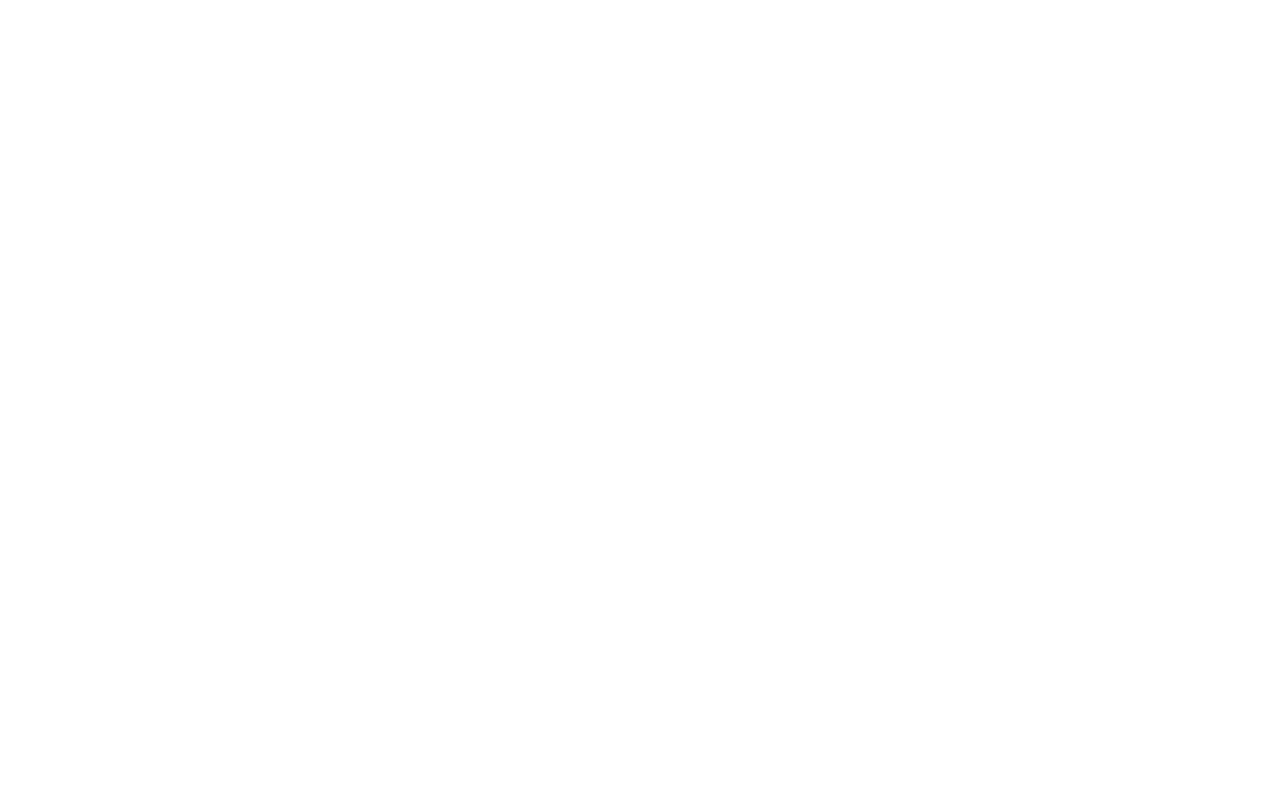
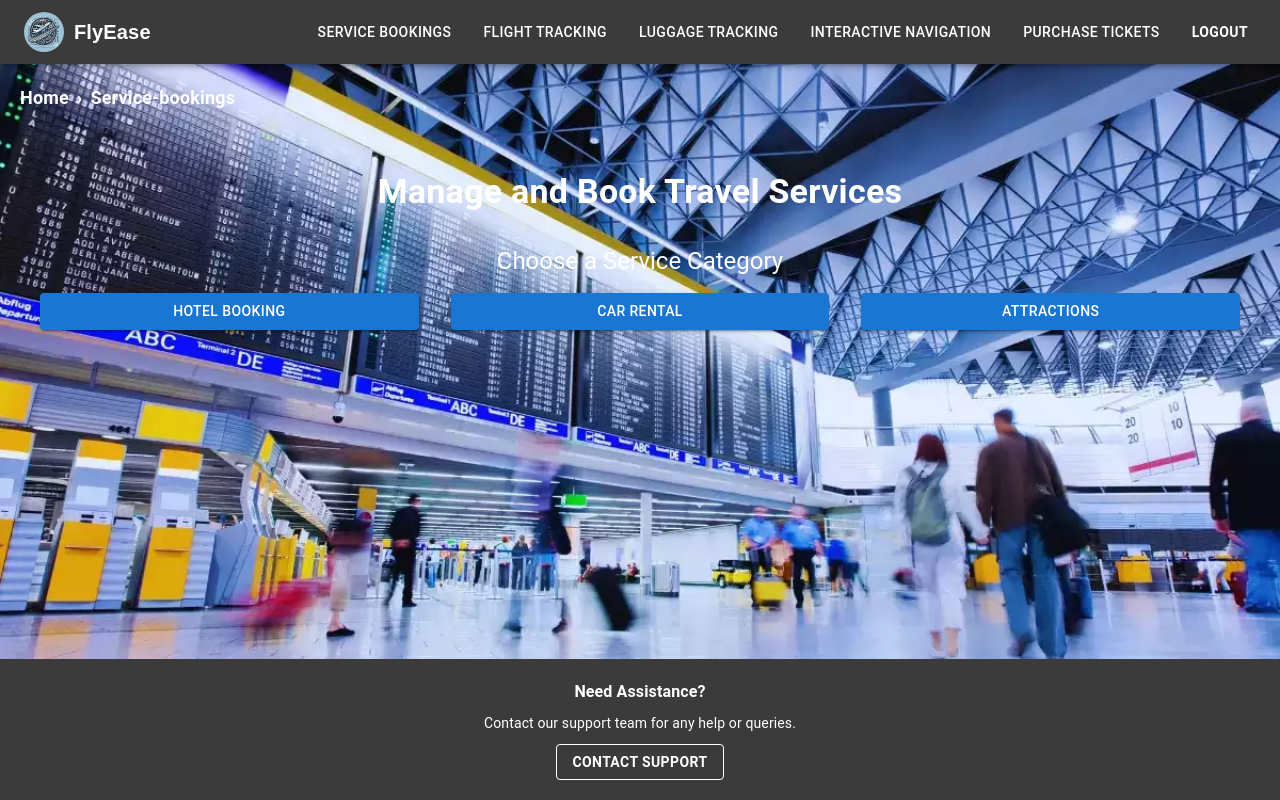
Before and after one commit to amirkhalifa285/FlyEase-Frontend, a React (Create React App) app: page /service-bookings in a window 1280 px wide. Before the commit this address had no page. Built offline with nearby package versions, Linux system fonts and the light colour scheme.

Commit message:
booking service page added succefully

```diff
--- a/src/App.js
+++ b/src/App.js
@@ -8,6 +8,7 @@ import Signup from './pages/SignupPage';
 import UserInterface from "./pages/UserInterface";
 import FlightTickets from "./pages/FlightTickets";
 import FlightTracking from "./pages/FlightTracking";
+import ServiceBookings from "./pages/SerivceBookings";
 import "./App.css";
 
 function App() {
@@ -24,6 +25,7 @@ function App() {
                     <Route path="/UserInterface" element={<UserInterface />} />
                     <Route path="/purchase-tickets" element={<FlightTickets />} />
                     <Route path="/flight-tracking" element={<FlightTracking/>} />
+                    <Route path="/service-bookings" element={<ServiceBookings/>}/>
 
 
                     {/* Other Pages */}
--- /dev/null
+++ b/src/components/shared/Breadcrumb.js
@@ -0,0 +1,71 @@
+import React from "react";
+import { Breadcrumbs, Link, Typography } from "@mui/material";
+import { useLocation, useNavigate } from "react-router-dom";
+
+const Breadcrumb = () => {
+  const location = useLocation();
+  const navigate = useNavigate();
+
+  // Generate breadcrumb items based on the current path
+  const pathnames = location.pathname.split("/").filter((x) => x);
+
+  return (
+    <Breadcrumbs
+      aria-label="breadcrumb"
+      separator="›" // Custom separator
+      sx={{
+        padding: "20px",
+        "& .MuiBreadcrumbs-separator": {
+          color: "white", // Match text color
+          fontSize: "18px", // Match text size
+          fontWeight: "bold",
+        },
+        "& .MuiLink-root": {
+          color: "white", // Links color
+          fontSize: "18px", // Increase font size
+          fontWeight: "bold",
+          textDecoration: "none",
+          "&:hover": {
+            textDecoration: "underline",
+          },
+        },
+        "& .MuiTypography-root": {
+          color: "white", // Current breadcrumb color
+          fontSize: "18px", // Increase font size
+          fontWeight: "bold",
+        },
+      }}
+    >
+      <Link
+        underline="hover"
+        color="inherit"
+        onClick={() => navigate("/UserInterface")} // Navigate to UserInterface page
+        sx={{ cursor: "pointer" }}
+      >
+        Home
+      </Link>
+      {pathnames.map((value, index) => {
+        const to = `/${pathnames.slice(0, index + 1).join("/")}`;
+        const isLast = index === pathnames.length - 1;
+
+        return isLast ? (
+          <Typography key={to} color="inherit">
+            {value.charAt(0).toUpperCase() + value.slice(1)}
+          </Typography>
+        ) : (
+          <Link
+            underline="hover"
+            color="inherit"
+            onClick={() => navigate(to)}
+            sx={{ cursor: "pointer" }}
+            key={to}
+          >
+            {value.charAt(0).toUpperCase() + value.slice(1)}
+          </Link>
+        );
+      })}
+    </Breadcrumbs>
+  );
+};
+
+export default Breadcrumb;
--- a/src/pages/FlightTickets.js
+++ b/src/pages/FlightTickets.js
@@ -2,6 +2,7 @@ import React, { useState } from "react";
 import { Box, Typography, TextField, Button, Grid } from "@mui/material";
 import MenuAppBar from "../components/shared/Navbar"; // Navbar Component
 import Footer from "../components/shared/Footer"; // Footer Component
+import Breadcrumb from "../components/shared/Breadcrumb"; // Breadcrumb Component
 
 const flightsData = [
   {
@@ -106,7 +107,7 @@ const FlightTickets = () => {
     >
       {/* Navbar */}
       <MenuAppBar />
-
+      <Breadcrumb />
       {/* Main Content */}
       <Box sx={{ flex: "1", padding: "40px", color: "white" }}>
         <Typography variant="h4" fontWeight="bold" mb={4} textAlign="center">
--- a/src/pages/FlightTracking.js
+++ b/src/pages/FlightTracking.js
@@ -2,6 +2,8 @@ import React, { useState } from "react";
 import { Box, Typography, TextField, Button, Grid } from "@mui/material";
 import MenuAppBar from "../components/shared/Navbar"; // Navbar Component
 import Footer from "../components/shared/Footer"; // Footer Component
+import Breadcrumb from "../components/shared/Breadcrumb"; // Breadcrumb Component
+
 
 const flightsData = [
   {
@@ -62,7 +64,7 @@ const FlightTracking = () => {
     >
       {/* Navbar */}
       <MenuAppBar />
-
+      <Breadcrumb />
       {/* Main Content */}
       <Box sx={{ flex: "1", padding: "40px", color: "white" }}>
         <Typography variant="h4" fontWeight="bold" mb={4} textAlign="center">
--- a/src/pages/FlightsPage.js
+++ b/src/pages/FlightsPage.js
@@ -1,11 +1,14 @@
 import React from 'react';
+import Breadcrumb from "../components/shared/Breadcrumb"; // Breadcrumb Component
 import FlightsList from '../components/Flights/FlightList';
 import AddFlight from '../components/Flights/AddFlight';
+
 
 const FlightsPage = () => {
   return (
     <div>
       <h1>Flights</h1>
+      <Breadcrumb />
       <AddFlight />
       <FlightsList />
     </div>
--- /dev/null
+++ b/src/pages/SerivceBookings.js
@@ -0,0 +1,201 @@
+import React, { useState } from "react";
+import { Box, Typography, Button, Grid } from "@mui/material";
+import MenuAppBar from "../components/shared/Navbar"; // Navbar Component
+import Footer from "../components/shared/Footer"; // Footer Component
+import Breadcrumb from "../components/shared/Breadcrumb"; // Breadcrumb Component
+
+const servicesData = [
+  {
+    id: 1,
+    name: "Deluxe Hotel",
+    type: "Hotel",
+    description: "5-star luxury hotel with ocean view.",
+    price: 200,
+    location: "Maldives",
+  },
+  {
+    id: 2,
+    name: "Economy Car Rental",
+    type: "Car Rental",
+    description: "Compact car rental with unlimited mileage.",
+    price: 50,
+    location: "New York",
+  },
+  {
+    id: 3,
+    name: "City Tour Package",
+    type: "Attractions",
+    description: "Guided city tour with meals included.",
+    price: 100,
+    location: "Paris",
+  },
+  {
+    id: 4,
+    name: "Luxury Car Rental",
+    type: "Car Rental",
+    description: "Premium SUV with chauffeur service.",
+    price: 300,
+    location: "Dubai",
+  },
+];
+
+const ServiceBookings = () => {
+  const [selectedCategory, setSelectedCategory] = useState(""); // Track selected category
+  const [filteredServices, setFilteredServices] = useState([]); // Filtered services based on category
+
+  // Handle Category Selection
+  const handleCategorySelect = (category) => {
+    setSelectedCategory(category);
+    const filtered = servicesData.filter((service) => service.type === category);
+    setFilteredServices(filtered);
+  };
+
+  // Handle Booking
+  const handleBooking = (service) => {
+    alert(`Booking Confirmed! You have booked ${service.name} in ${service.location}.`);
+  };
+
+  return (
+    <Box
+      sx={{
+        backgroundImage: "url('/Homepage.jpeg')", // Replace with your background image path
+        backgroundSize: "cover",
+        backgroundPosition: "center",
+        backgroundRepeat: "no-repeat",
+        minHeight: "100vh",
+        display: "flex",
+        flexDirection: "column",
+      }}
+    >
+      {/* Navbar */}
+      <MenuAppBar />
+
+      {/* Breadcrumb */}
+      <Breadcrumb />
+
+      {/* Main Content */}
+      <Box sx={{ flex: "1", padding: "40px", color: "white" }}>
+        <Typography variant="h4" fontWeight="bold" mb={4} textAlign="center">
+          Manage and Book Travel Services
+        </Typography>
+
+        {/* Show Category Selection or Services */}
+        {!selectedCategory ? (
+          <Box textAlign="center" mb={4}>
+            <Typography variant="h5" mb={2}>
+              Choose a Service Category
+            </Typography>
+            <Grid container spacing={4} justifyContent="center">
+              <Grid item xs={12} sm={4}>
+                <Button
+                  variant="contained"
+                  color="primary"
+                  fullWidth
+                  onClick={() => handleCategorySelect("Hotel")}
+                >
+                  Hotel Booking
+                </Button>
+              </Grid>
+              <Grid item xs={12} sm={4}>
+                <Button
+                  variant="contained"
+                  color="primary"
+                  fullWidth
+                  onClick={() => handleCategorySelect("Car Rental")}
+                >
+                  Car Rental
+                </Button>
+              </Grid>
+              <Grid item xs={12} sm={4}>
+                <Button
+                  variant="contained"
+                  color="primary"
+                  fullWidth
+                  onClick={() => handleCategorySelect("Attractions")}
+                >
+                  Attractions
+                </Button>
+              </Grid>
+            </Grid>
+          </Box>
+        ) : (
+          <>
+            {/* Back to Categories Button */}
+            <Box textAlign="left" mb={2}>
+  <Button
+    variant="contained"
+    sx={{
+      backgroundColor: "#4f46e5", // Dark purple background
+      color: "white", // White text
+      fontWeight: "bold", // Bold text
+      "&:hover": {
+        backgroundColor: "#6a11cb", // Bright purple hover effect
+      },
+    }}
+    onClick={() => setSelectedCategory("")}
+  >
+    Back to Categories
+  </Button>
+</Box>
+
+
+            {/* Selected Category Header */}
+            <Typography variant="h5" mb={4} textAlign="center">
+              Available {selectedCategory} Services
+            </Typography>
+
+            {/* Service Cards */}
+            <Grid container spacing={2}>
+              {filteredServices.map((service) => (
+                <Grid item xs={12} sm={6} md={4} key={service.id}>
+                  <Box
+                    sx={{
+                      padding: "20px",
+                      border: "1px solid #ddd",
+                      borderRadius: "8px",
+                      backgroundColor: "#4f46e5",
+                      color: "white",
+                      boxShadow: "0px 4px 8px rgba(0,0,0,0.2)",
+                      transition: "transform 0.2s, box-shadow 0.2s",
+                      "&:hover": {
+                        transform: "scale(1.05)",
+                        boxShadow: "0px 8px 16px rgba(0,0,0,0.3)",
+                      },
+                    }}
+                  >
+                    <Typography variant="h6" fontWeight="bold" mb={1}>
+                      {service.name}
+                    </Typography>
+                    <Typography>Description: {service.description}</Typography>
+                    <Typography>Price: ${service.price}</Typography>
+                    <Typography>Location: {service.location}</Typography>
+                    <Button
+                      variant="contained"
+                      color="secondary"
+                      sx={{
+                        mt: 2,
+                        backgroundColor: "white",
+                        color: "#4f46e5",
+                        "&:hover": {
+                          backgroundColor: "#ffffffcc",
+                        },
+                      }}
+                      onClick={() => handleBooking(service)}
+                    >
+                      Book Now
+                    </Button>
+                  </Box>
+                </Grid>
+              ))}
+            </Grid>
+          </>
+        )}
+      </Box>
+
+      {/* Footer */}
+      <Footer />
+    </Box>
+  );
+};
+
+export default ServiceBookings;
--- a/src/pages/UserInterface.js
+++ b/src/pages/UserInterface.js
@@ -4,6 +4,7 @@ import Footer from "../components/shared/Footer"; // Correct case
 import { Box, Typography, Grid } from "@mui/material";
 import { useNavigate } from "react-router-dom";
 import { FaPlane, FaSuitcase, FaMapMarkerAlt, FaClipboardList, FaTicketAlt } from "react-icons/fa"; // Added FaTicketAlt icon
+import Breadcrumb from "../components/shared/Breadcrumb"; // Breadcrumb Component
 
 const HomePage = () => {
   const navigate = useNavigate();
@@ -55,6 +56,7 @@ const HomePage = () => {
     >
       {/* Navbar */}
       <MenuAppBar />
+      <Breadcrumb />
 
       {/* Content Section */}
       <Box sx={{ flex: "1", padding: "40px", color: "white", textAlign: "center" }}>
```
